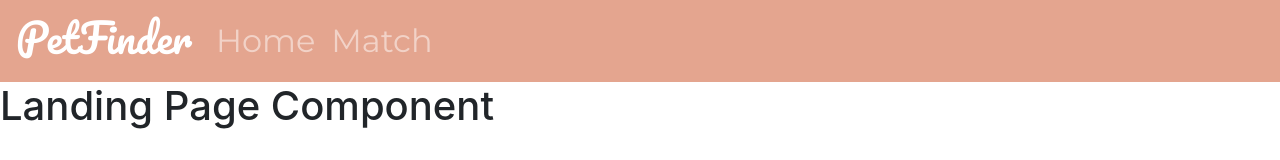
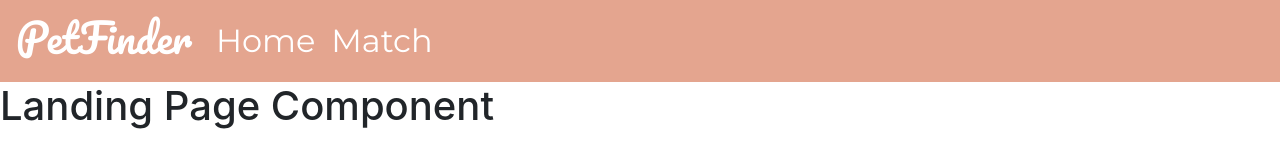
Before and after one commit to Codubee/PetFinderMW2-3, a React (Create React App) app in the folder frontend/: page / in a window 1280 px wide. Shown: the top 160 px of the page. Built offline with nearby package versions, Linux system fonts and the light colour scheme.

Commit message:
Fixes to the navbar UI

```diff
--- a/frontend/src/components/Navbar.js
+++ b/frontend/src/components/Navbar.js
@@ -19,11 +19,14 @@ function NavBar() {
 
   return (
     <>
-      <Navbar className="navbar" dark expand="md">
+      <Navbar className="navbar" expand="md">
         <NavbarBrand className="navbrand">
           <h1>PetFinder</h1>
         </NavbarBrand>
-        <NavbarToggler onClick={toggle} />
+        <NavbarToggler onClick={toggle} className="navbar-toggler">
+          Ok
+        </NavbarToggler>
+
         <Collapse isOpen={isOpen} navbar>
           <Nav className="nav" navbar>
             <NavItem>
--- a/frontend/src/style/style.css
+++ b/frontend/src/style/style.css
@@ -18,7 +18,8 @@
 
 .navlink:hover {
   font-family: "Montserrat";
-  color: grey;
+  color: lightslategray;
+  opacity: 50%;
 }
 
 .nav {
@@ -28,4 +29,9 @@
 
 .navbar {
   background-color: #e4a58f;
+  color: white;
 }
+
+.navbar-toggler {
+  color: white;
+}
```
